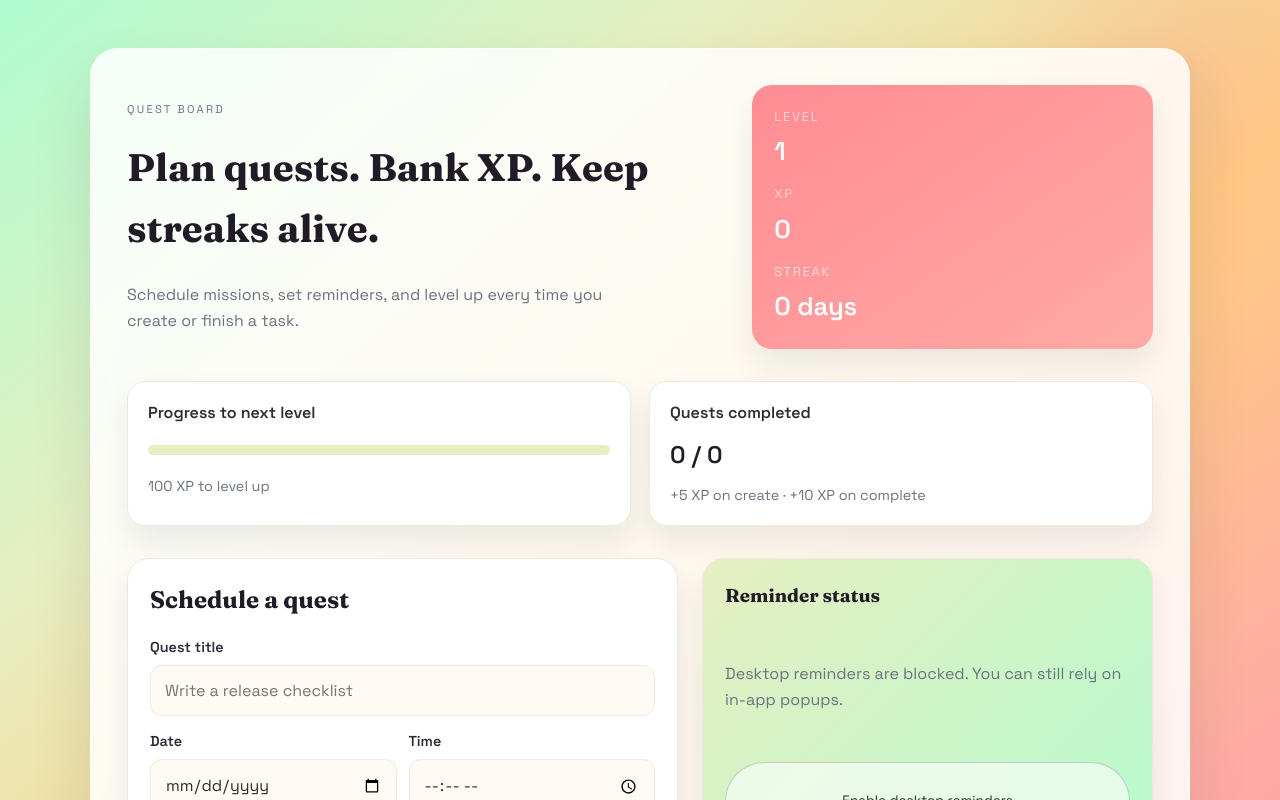
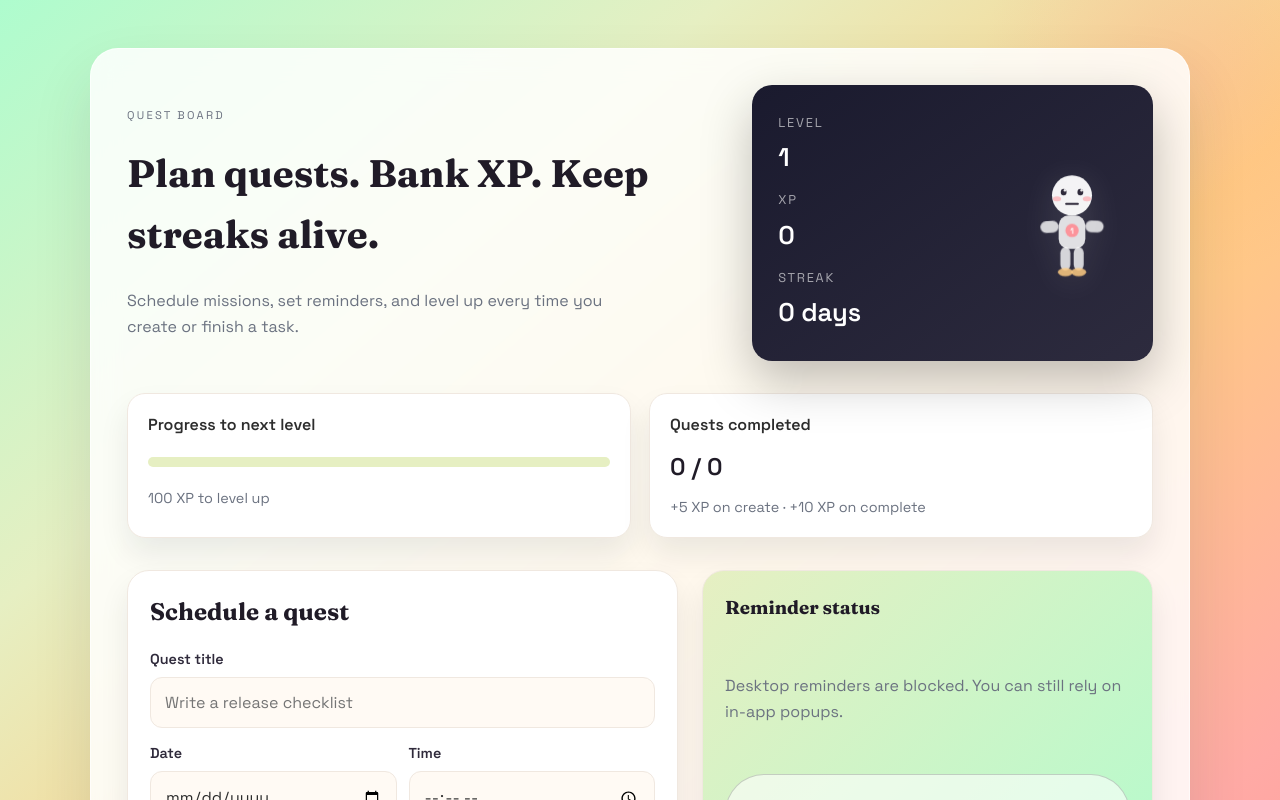
Before and after one commit to AayushAsnani/gamified-todo, a React (Vite) app: page / in a window 1280 px wide. Shown: the top 800 px of the page. Built offline with nearby package versions, Linux system fonts and the light colour scheme.

Commit message:
creating avatar

```diff
--- a/src/App.css
+++ b/src/App.css
@@ -81,13 +81,126 @@
 }
 
 .hero-card {
-  background: linear-gradient(145deg, #FF8C94, #FFAAA5);
+  background: linear-gradient(145deg, #1a1a2e, #2d2b3e);
   color: #fff;
-  padding: 22px;
+  padding: 28px 26px;
   border-radius: 20px;
   display: grid;
+  grid-template-columns: 1fr auto;
+  align-items: center;
+  gap: 16px;
+  box-shadow: 0 20px 50px rgba(0, 0, 0, 0.25);
+  overflow: hidden;
+  position: relative;
+}
+
+.hero-card-stats {
+  display: grid;
   gap: 12px;
-  box-shadow: var(--shadow-soft);
+}
+
+.hero-avatar {
+  display: flex;
+  align-items: center;
+  justify-content: center;
+  animation: avatarFloat 3s ease-in-out infinite;
+}
+
+.avatar-svg {
+  width: 110px;
+  height: 150px;
+  filter: drop-shadow(0 4px 16px rgba(255, 255, 255, 0.12));
+}
+
+.avatar-crown {
+  animation: crownShimmer 2s ease-in-out infinite;
+}
+
+.avatar-left-arm {
+  transform-origin: 44px 95px;
+  animation: armWaveLeft 2.5s ease-in-out infinite;
+}
+
+.avatar-right-arm {
+  transform-origin: 76px 95px;
+  animation: armWaveRight 2.5s ease-in-out infinite;
+  animation-delay: 0.3s;
+}
+
+.avatar-sparkles text {
+  animation: sparkle 1.5s ease-in-out infinite alternate;
+}
+
+.avatar-sparkles text:nth-child(2) {
+  animation-delay: 0.4s;
+}
+
+.avatar-sparkles text:nth-child(3) {
+  animation-delay: 0.8s;
+}
+
+.avatar-sparkles text:nth-child(4) {
+  animation-delay: 1.2s;
+}
+
+@keyframes avatarFloat {
+
+  0%,
+  100% {
+    transform: translateY(0);
+  }
+
+  50% {
+    transform: translateY(-6px);
+  }
+}
+
+@keyframes crownShimmer {
+
+  0%,
+  100% {
+    opacity: 1;
+  }
+
+  50% {
+    opacity: 0.8;
+  }
+}
+
+@keyframes armWaveLeft {
+
+  0%,
+  100% {
+    transform: rotate(0deg);
+  }
+
+  50% {
+    transform: rotate(-8deg);
+  }
+}
+
+@keyframes armWaveRight {
+
+  0%,
+  100% {
+    transform: rotate(0deg);
+  }
+
+  50% {
+    transform: rotate(8deg);
+  }
+}
+
+@keyframes sparkle {
+  0% {
+    opacity: 0.4;
+    transform: scale(0.8);
+  }
+
+  100% {
+    opacity: 1;
+    transform: scale(1.2);
+  }
 }
 
 .hero-label {
@@ -570,8 +683,23 @@
 
 @media (max-width: 600px) {
   .hero-card {
+    grid-template-columns: 1fr auto;
+  }
+
+  .hero-card-stats {
     grid-template-columns: repeat(3, minmax(0, 1fr));
     text-align: center;
+    grid-column: 1 / -1;
+  }
+
+  .hero-avatar {
+    grid-column: 1 / -1;
+    justify-self: center;
+  }
+
+  .avatar-svg {
+    width: 80px;
+    height: 112px;
   }
 
   .task-card {
--- a/src/App.jsx
+++ b/src/App.jsx
@@ -298,6 +298,7 @@ function App() {
             </p>
           </div>
           <div className="hero-card">
+            <div className="hero-card-stats">
               <div>
                 <p className="hero-label">Level</p>
                 <p className="hero-value">{level}</p>
@@ -309,6 +310,64 @@ function App() {
               <div>
                 <p className="hero-label">Streak</p>
                 <p className="hero-value">{streak} days</p>
+              </div>
+            </div>
+            <div className="hero-avatar">
+              <svg viewBox="0 0 120 180" fill="none" xmlns="http://www.w3.org/2000/svg" className="avatar-svg">
+                {/* Hat / Crown based on level */}
+                {level >= 3 && (
+                  <g className="avatar-crown">
+                    <polygon points="36,42 60,18 84,42" fill="rgba(255,205,130,0.9)" />
+                    <circle cx="60" cy="22" r="4" fill="rgba(255,140,148,0.9)" />
+                    <circle cx="44" cy="36" r="3" fill="rgba(174,252,206,0.9)" />
+                    <circle cx="76" cy="36" r="3" fill="rgba(174,252,206,0.9)" />
+                  </g>
+                )}
+                {/* Head */}
+                <circle cx="60" cy="58" r="24" fill="rgba(255,255,255,0.95)" />
+                {/* Eyes */}
+                <ellipse cx="50" cy="54" rx="3.5" ry="4" fill="#2f2a3b" />
+                <ellipse cx="70" cy="54" rx="3.5" ry="4" fill="#2f2a3b" />
+                {/* Eye sparkles */}
+                <circle cx="51.5" cy="52" r="1.5" fill="rgba(255,255,255,0.9)" />
+                <circle cx="71.5" cy="52" r="1.5" fill="rgba(255,255,255,0.9)" />
+                {/* Blush */}
+                <ellipse cx="42" cy="62" rx="5" ry="3" fill="rgba(255,140,148,0.5)" />
+                <ellipse cx="78" cy="62" rx="5" ry="3" fill="rgba(255,140,148,0.5)" />
+                {/* Mouth - happy if streak > 0 */}
+                {streak > 0 ? (
+                  <path d="M52 66 Q60 74 68 66" stroke="#2f2a3b" strokeWidth="2.5" strokeLinecap="round" fill="none" />
+                ) : (
+                  <line x1="53" y1="68" x2="67" y2="68" stroke="#2f2a3b" strokeWidth="2.5" strokeLinecap="round" />
+                )}
+                {/* Body */}
+                <rect x="44" y="82" rx="12" ry="12" width="32" height="40" fill="rgba(255,255,255,0.85)" />
+                {/* Arms */}
+                <g className="avatar-left-arm">
+                  <rect x="22" y="88" rx="7" ry="7" width="22" height="14" fill="rgba(255,255,255,0.8)" />
+                </g>
+                <g className="avatar-right-arm">
+                  <rect x="76" y="88" rx="7" ry="7" width="22" height="14" fill="rgba(255,255,255,0.8)" />
+                </g>
+                {/* Legs */}
+                <rect x="46" y="120" rx="7" ry="7" width="12" height="28" fill="rgba(255,255,255,0.8)" />
+                <rect x="62" y="120" rx="7" ry="7" width="12" height="28" fill="rgba(255,255,255,0.8)" />
+                {/* Shoes */}
+                <ellipse cx="52" cy="150" rx="9" ry="5" fill="rgba(255,205,130,0.85)" />
+                <ellipse cx="68" cy="150" rx="9" ry="5" fill="rgba(255,205,130,0.85)" />
+                {/* Level badge on body */}
+                <circle cx="60" cy="100" r="8" fill="rgba(255,140,148,0.9)" />
+                <text x="60" y="104" textAnchor="middle" fill="#fff" fontSize="10" fontWeight="700">{level}</text>
+                {/* Star particles when XP is high */}
+                {xp > 100 && (
+                  <g className="avatar-sparkles">
+                    <text x="18" y="50" fontSize="12" fill="rgba(255,205,130,1)">✦</text>
+                    <text x="96" y="44" fontSize="10" fill="rgba(174,252,206,1)">✦</text>
+                    <text x="8" y="76" fontSize="8" fill="rgba(255,140,148,0.9)">✦</text>
+                    <text x="104" y="72" fontSize="14" fill="rgba(255,205,130,0.9)">✦</text>
+                  </g>
+                )}
+              </svg>
             </div>
           </div>
         </header>
```
Lines whose indentation alone changed are shown as unchanged.
